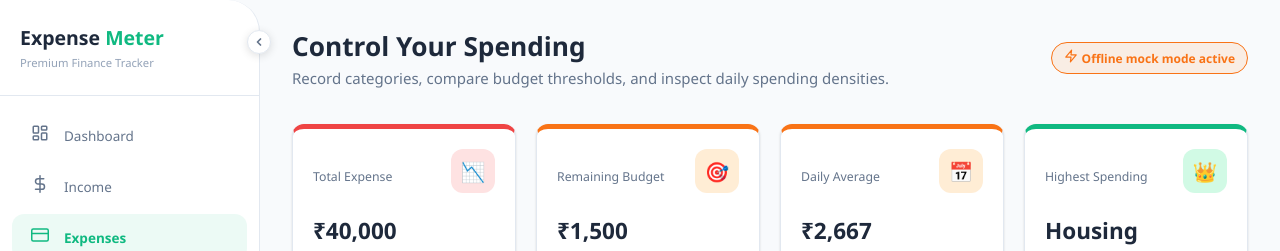
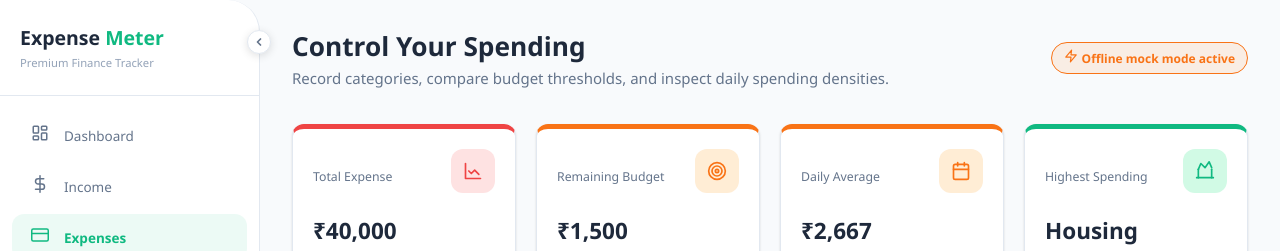
Before and after one commit to ramnathgknaivaidya/Expense-Meter, a React (Vite) app in the folder Frontend/: page /expense in a window 1280 px wide. Shown: the top 251 px of the page. Built offline with nearby package versions, Linux system fonts and the light colour scheme; no server answers.

Commit message:
Update expenseCards.jsx

```diff
--- a/Frontend/src/components/expense/expenseCards.jsx
+++ b/Frontend/src/components/expense/expenseCards.jsx
@@ -1,4 +1,5 @@
 import React from 'react';
+import { IconChartDown, IconTarget, IconCalendar, IconCrown } from '../../utils/icons';
 
 const formatCurrency = (value) => {
   return new Intl.NumberFormat('en-IN', {
@@ -50,7 +51,7 @@ export default function ExpenseCards({ expenses = [], budgetStatus = null }) {
       title: 'Total Expense',
       value: formatCurrency(totalExpense),
       desc: `${currentMonthExpenses.length} transactions this month`,
-      icon: '📉',
+      icon: <IconChartDown size={20} />,
       color: 'var(--red)',
       bgIcon: 'var(--red-light)',
     },
@@ -60,7 +61,7 @@ export default function ExpenseCards({ expenses = [], budgetStatus = null }) {
       desc: totalBudget > 0
         ? `${formatCurrency(remainingBudget)} of ${formatCurrency(totalBudget)} remaining`
         : 'Setup budgets in target tab',
-      icon: '🎯',
+      icon: <IconTarget size={20} />,
       color: remainingBudget < 0 ? 'var(--red)' : remainingBudget < totalBudget * 0.15 ? 'var(--orange)' : 'var(--blue)',
       bgIcon: remainingBudget < 0 ? 'var(--red-light)' : remainingBudget < totalBudget * 0.15 ? 'var(--orange-light)' : 'var(--blue-light)',
     },
@@ -68,7 +69,7 @@ export default function ExpenseCards({ expenses = [], budgetStatus = null }) {
       title: 'Daily Average',
       value: formatCurrency(dailyAverage),
       desc: `Calculated over ${currentDay} elapsed days`,
-      icon: '📅',
+      icon: <IconCalendar size={20} />,
       color: 'var(--orange)',
       bgIcon: 'var(--orange-light)',
     },
@@ -76,7 +77,7 @@ export default function ExpenseCards({ expenses = [], budgetStatus = null }) {
       title: 'Highest Spending',
       value: highestCategory !== 'N/A' ? highestCategory : 'None',
       desc: highestAmount > 0 ? `Totaled ${formatCurrency(highestAmount)}` : 'No expenses recorded',
-      icon: '👑',
+      icon: <IconCrown size={20} />,
       color: 'var(--green)',
       bgIcon: 'var(--green-light)',
     },
```
